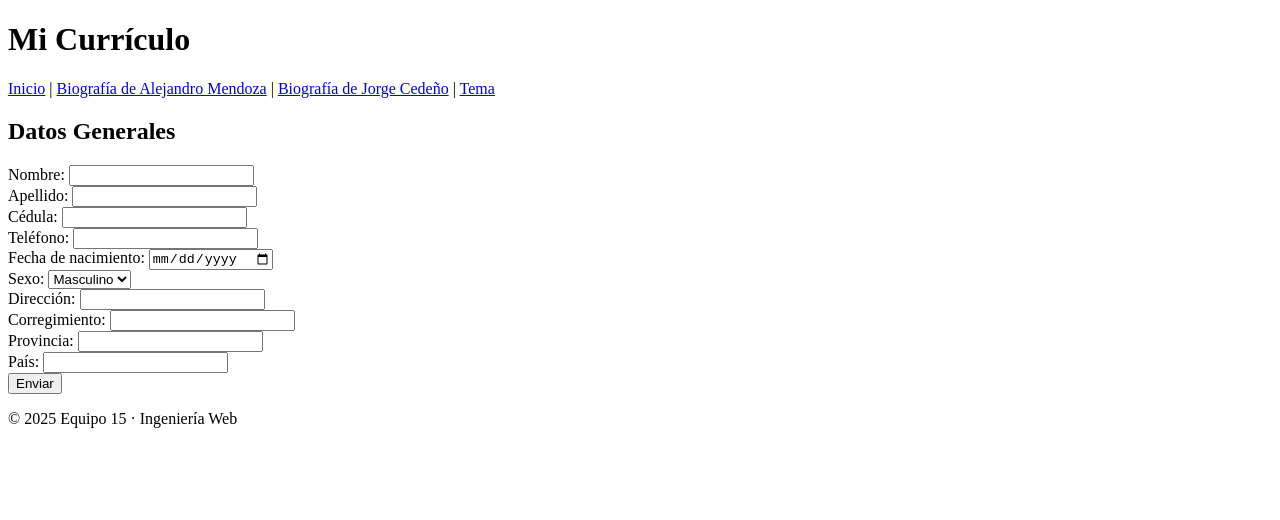
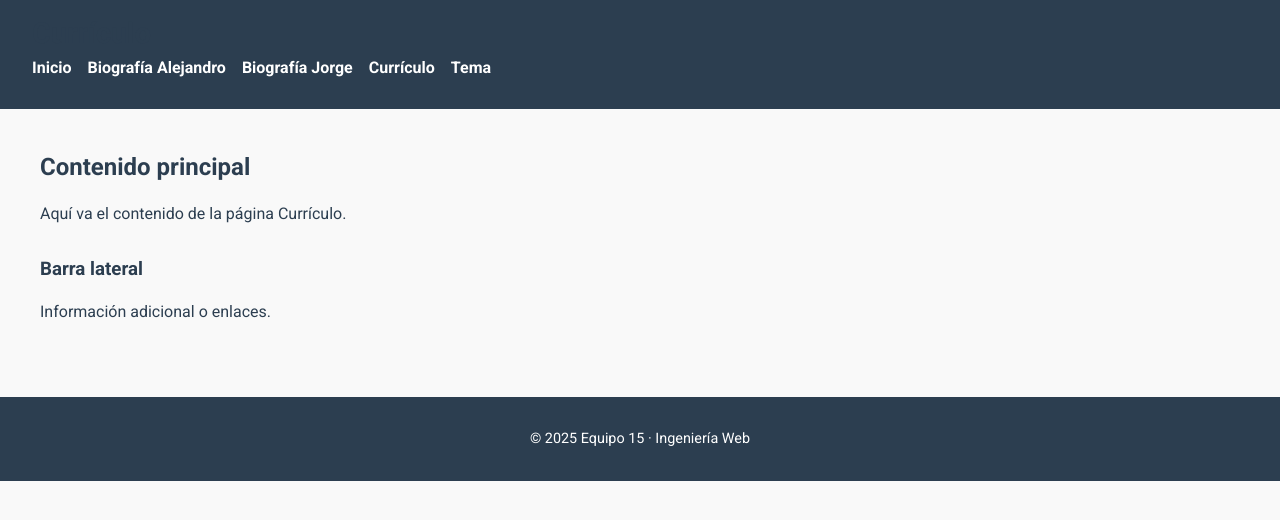
Before and after one commit to KoiByteDev/ing_web.github.io, a plain HTML site: page Curriculo.html in a window 1280 px wide. Drawn offline with Linux system fonts and the light colour scheme.

Commit message:
practica css

```diff
--- a/Curriculo.html
+++ b/Curriculo.html
@@ -2,46 +2,41 @@
 <html lang="es">
 <head>
   <meta charset="UTF-8">
-    <title>Currículo HTML</title>
+  <meta name="viewport" content="width=device-width, initial-scale=1.0">
+  <title>Currículo</title>
+  <link rel="stylesheet" href="estilos/estiloDesktop.css">
+  <link rel="stylesheet" href="estilos/encabezado.css">
+  <link rel="stylesheet" href="estilos/piedepagina.css">
 </head>
 <body>
   <header>
-        <h1>Mi Currículo</h1>
+    <h1>Currículo</h1>
+
   <nav>
-            <a href="Home.html">Inicio</a> |
-            <a href="MiBiografia_AMendoza.html">Biografía de Alejandro Mendoza</a> |
-            <a href="MiBiografia_JCedeño.html">Biografía de Jorge Cedeño</a> |
-            <a href="tema.html">Tema </a>
+    <ul>
+      <li><a href="index.html">Inicio</a></li>
+      <li><a href="MiBiografia_AMendoza.html">Biografía Alejandro</a></li>
+      <li><a href="MiBiografia_JCedeño.html">Biografía Jorge</a></li>
+      <li><a href="Curriculo.html">Currículo</a></li>
+      <li><a href="Tema.html">Tema</a></li>
+    </ul>
   </nav>
+
   </header>
-
   <main>
     <section>
-            <h2>Datos Generales</h2>
-            <form>
-                <label>Nombre: <input type="text" name="nombre"></label><br>
-                <label>Apellido: <input type="text" name="apellido"></label><br>
-                <label>Cédula: <input type="text" name="cedula"></label><br>
-                <label>Teléfono: <input type="tel" name="telefono"></label><br>
-                <label>Fecha de nacimiento: <input type="date" name="nacimiento"></label><br>
-                <label>Sexo:
-                    <select name="sexo">
-                        <option>Masculino</option>
-                        <option>Femenino</option>
-                        <option>Otro</option>
-                    </select>
-                </label><br>
-                <label>Dirección: <input type="text" name="direccion"></label><br>
-                <label>Corregimiento: <input type="text" name="corregimiento"></label><br>
-                <label>Provincia: <input type="text" name="provincia"></label><br>
-                <label>País: <input type="text" name="pais"></label><br>
-                <input type="submit" value="Enviar">
-            </form>
+      <h2>Contenido principal</h2>
+      <p>Aquí va el contenido de la página Currículo.</p>
     </section>
+    <aside>
+      <h3>Barra lateral</h3>
+      <p>Información adicional o enlaces.</p>
+    </aside>
   </main>
 
   <footer>
-        <p>&copy; 2025 Equipo 15 · Ingeniería Web</p>
+    <p>© 2025 Equipo 15 · Ingeniería Web</p>
   </footer>
+
 </body>
 </html>
--- /dev/null
+++ b/estilos/encabezado.css
@@ -0,0 +1,32 @@
+
+/* estilos/encabezado.css */
+header {
+  background-color: #2c3e50;
+  color: #fff;
+  padding: 1rem 2rem;
+}
+
+header h1 {
+  margin: 0;
+  font-size: 1.8rem;
+}
+
+nav ul {
+  list-style: none;
+  display: flex;
+  flex-wrap: wrap;
+  gap: 1rem;
+  padding: 0;
+  margin-top: 0.5rem;
+}
+
+nav a {
+  text-decoration: none;
+  color: #fff;
+  font-weight: bold;
+  transition: color 0.3s;
+}
+
+nav a:hover {
+  color: #3498db;
+}
--- /dev/null
+++ b/estilos/estiloDesktop.css
@@ -0,0 +1,56 @@
+
+/* estilos/estiloDesktop.css */
+@import url('https://fonts.googleapis.com/css2?family=Roboto:wght@400;700&display=swap');
+
+body {
+  font-family: 'Roboto', sans-serif;
+  margin: 0;
+  padding: 0;
+  background-color: #f9f9f9;
+  color: #2c3e50;
+}
+
+main {
+  display: block;
+  padding: 1.5rem;
+  max-width: 1200px;
+  margin: 0 auto;
+}
+
+h1, h2, h3 {
+  color: #2c3e50;
+}
+
+section {
+  margin-bottom: 2rem;
+}
+
+table {
+  border-collapse: collapse;
+  width: 100%;
+}
+
+table, th, td {
+  border: 1px solid #ccc;
+  padding: 8px;
+}
+
+table th {
+  background-color: #3498db;
+  color: white;
+}
+
+img, video, iframe {
+  max-width: 100%;
+  height: auto;
+  border-radius: 8px;
+}
+
+ul {
+  list-style: disc;
+  padding-left: 20px;
+}
+
+p {
+  line-height: 1.6;
+}
--- /dev/null
+++ b/estilos/piedepagina.css
@@ -0,0 +1,10 @@
+
+/* estilos/piedepagina.css */
+footer {
+  background-color: #2c3e50;
+  color: #fff;
+  text-align: center;
+  padding: 1rem;
+  margin-top: 2rem;
+  font-size: 0.9rem;
+}
```
Also changed, not shown: MiBiografia_AMendoza.html (+19 -7 lines), MiBiografia_JCedeño.html (+21 -10 lines), Tema.html (+21 -9 lines), index.html (+21 -9 lines), 1 other file. Lines whose indentation alone changed are shown as unchanged.
